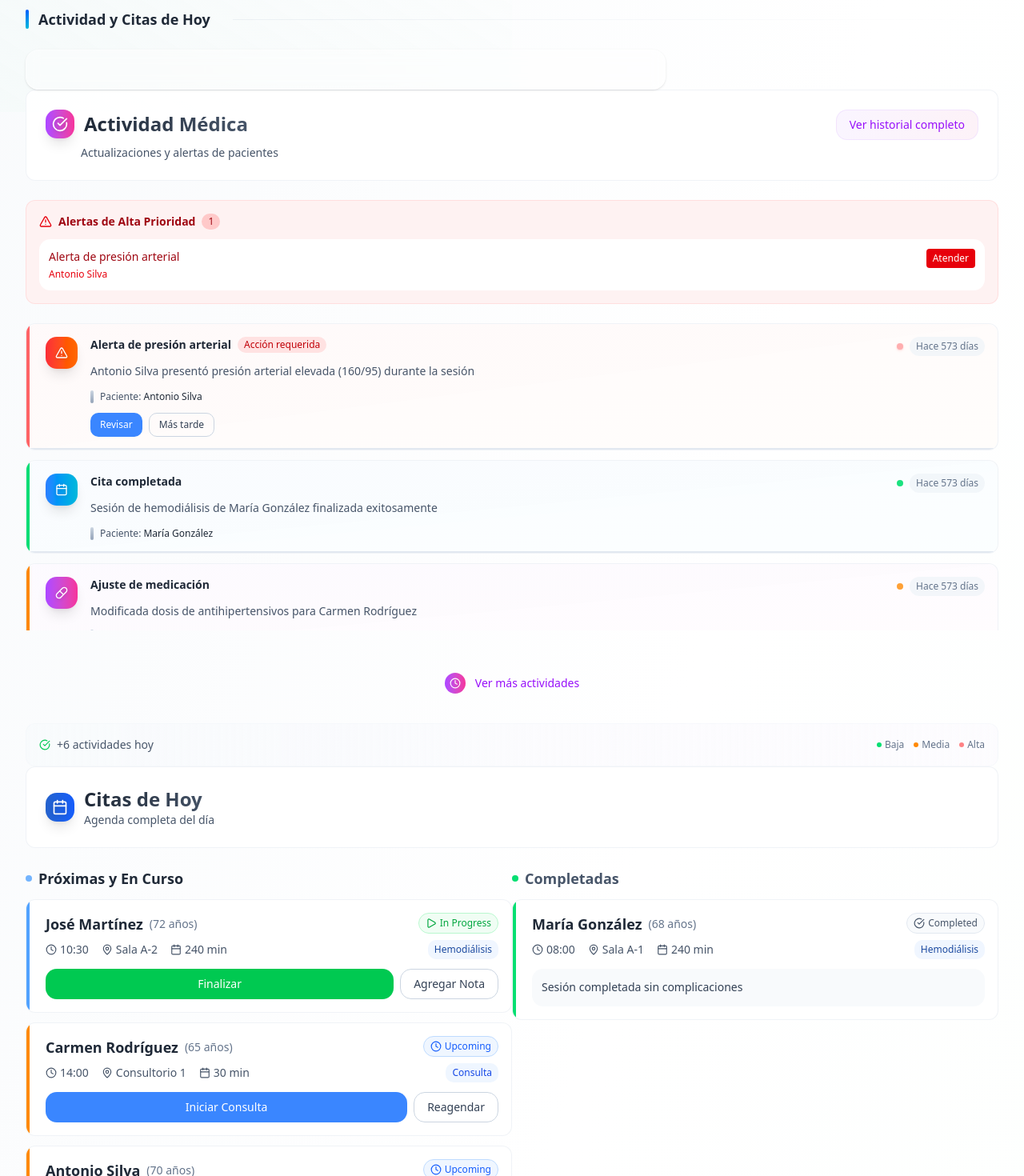
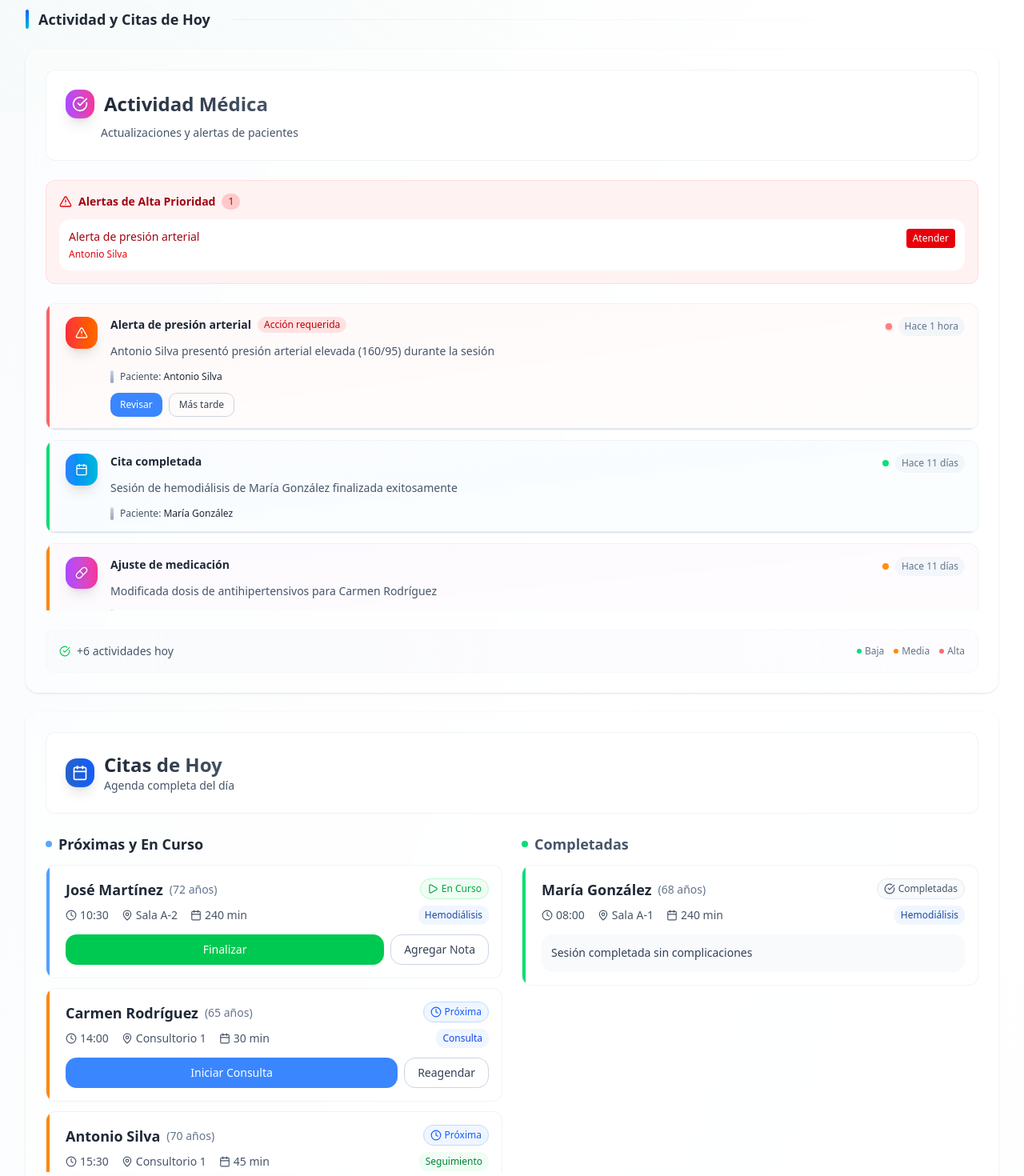
Before and after one commit to Hiddenberg/llmed-clinic, a Next.js app in the folder application/: page /doctor in a window 1280 px wide. Shown: the part 660-2130 px from the top of the page at 80% size. Built offline with nearby package versions, Linux system fonts and the light colour scheme.

Commit message:
fixing the design of the doctor's home page

```diff
--- a/application/src/components/pages/doctor/home/DoctorActivityFeed.tsx
+++ b/application/src/components/pages/doctor/home/DoctorActivityFeed.tsx
@@ -1,12 +1,10 @@
 import {
-   User, AlertTriangle, Pill, FileText, Calendar, Clock, CheckCircle
+   User, AlertTriangle, Pill, FileText, Calendar, CheckCircle
 } from 'lucide-react';
 import { mockDoctorActivities, type DoctorActivity } from '@/data/mockData/doctorData';
 
-function formatTimeAgo (timestamp: string): string {
-   const date = new Date(timestamp);
-   const now = new Date();
-   const diffInHours = Math.floor((now.getTime() - date.getTime()) / (1000 * 60 * 60));
+function formatTimeAgo (): string {
+   const diffInHours = Math.floor(Math.random() * 300);
 
    if (diffInHours < 1) {
       return 'Hace unos minutos';
@@ -131,7 +129,7 @@ function ActivityItemComponent ({
                   <div className="flex flex-shrink-0 items-center gap-2">
                      {getPriorityIndicator(activity.priority)}
                      <span className="bg-gray-100/80 px-2 py-1 rounded-full font-medium text-gray-500 text-xs">
-                        {formatTimeAgo(activity.timestamp)}
+                        {formatTimeAgo()}
                      </span>
                   </div>
                </div>
@@ -190,9 +188,9 @@ export default function DoctorActivityFeed () {
                   </div>
                   <p className="ml-11 text-gray-600 text-sm">Actualizaciones y alertas de pacientes</p>
                </div>
-               <button className="group flex items-center gap-2 bg-gradient-to-r from-purple-50 hover:from-purple-100 to-pink-50 hover:to-pink-100 px-4 py-2 border border-purple-200/50 rounded-lg font-medium text-purple-600 hover:text-purple-700 text-sm transition-all duration-300">
+               {/* <button className="group flex items-center gap-2 bg-gradient-to-r from-purple-50 hover:from-purple-100 to-pink-50 hover:to-pink-100 px-4 py-2 border border-purple-200/50 rounded-lg font-medium text-purple-600 hover:text-purple-700 text-sm transition-all duration-300">
                   Ver historial completo
-               </button>
+               </button> */}
             </div>
          </div>
 
@@ -236,14 +234,14 @@ export default function DoctorActivityFeed () {
          </div>
 
          {/* Load more button */}
-         <div className="pt-4 text-center">
+         {/* <div className="pt-4 text-center">
             <button className="group inline-flex items-center gap-3 hover:bg-gradient-to-r hover:from-purple-50 hover:to-pink-50 hover:shadow-lg px-6 py-3 border hover:border-purple-200/50 border-transparent rounded-xl font-medium text-purple-600 hover:text-purple-700 text-sm transition-all duration-300">
                <div className="bg-gradient-to-r from-purple-500 to-pink-500 p-1.5 rounded-lg group-hover:scale-110 transition-transform duration-300">
                   <Clock size={14} className="text-white" />
                </div>
                <span>Ver más actividades</span>
             </button>
-         </div>
+         </div> */}
 
          {/* Activity stats footer */}
          <div className="bg-gradient-to-r from-gray-50/80 to-purple-50/30 p-4 border border-gray-100/50 rounded-xl">
--- a/application/src/components/pages/doctor/home/DoctorHomePage.tsx
+++ b/application/src/components/pages/doctor/home/DoctorHomePage.tsx
@@ -147,28 +147,20 @@ export default function DoctorHomePage () {
             {/* Main Content Sections */}
             <div className="space-y-8">
                {/* Activity and Appointments Section */}
-               <section>
-                  <div className="flex items-center gap-3 mb-6">
+               <section className='space-y-6'>
+                  <div className="flex items-center gap-3">
                      <div className="bg-gradient-to-b from-blue-600 to-cyan-500 rounded-full w-1 h-6" />
                      <h2 className="font-semibold text-gray-800 text-lg">Actividad y Citas de Hoy</h2>
                      <div className="flex-1 bg-gradient-to-r from-gray-300/30 to-transparent ml-4 h-px" />
                   </div>
 
-                  <div className="gap-8 grid grid-cols-1 xl:grid-cols-3">
-                     {/* Doctor Activity Feed */}
-                     <div className="xl:col-span-2">
-                        <div className="bg-white/40 shadow-sm backdrop-blur-sm p-6 border border-white/50 rounded-2xl" />
-                     </div>
-                     {/* Today's Appointments
-                     <div className="xl:col-span-1">
-                     <div className="bg-white/40 shadow-sm backdrop-blur-sm p-6 border border-white/50 rounded-2xl" />
-                     </div> */}
-                  </div>
 
-                  <div>
+                  <div className="bg-white/40 shadow-sm backdrop-blur-sm p-6 border border-white/50 rounded-2xl" >
                      <DoctorActivityFeed />
                   </div>
-                  <TodayAppointments />
+                  <div className="bg-white/40 shadow-sm backdrop-blur-sm p-6 border border-white/50 rounded-2xl" >
+                     <TodayAppointments />
+                  </div>
                </section>
 
                {/* Patient Evolution Section */}
--- a/application/src/components/pages/doctor/home/PatientEvolutionPanel.tsx
+++ b/application/src/components/pages/doctor/home/PatientEvolutionPanel.tsx
@@ -194,7 +194,7 @@ export default function PatientEvolutionPanel () {
          </div>
 
          {/* Patient Evolution List */}
-         <div className="space-y-4">
+         <div className="space-y-4 max-h-[70dvh] overflow-y-auto">
             {sortedPatients.map((patient, index) => (
                <PatientEvolutionItem key={patient.id} patient={patient} index={index} />
             ))}
--- a/application/src/components/pages/doctor/home/TodayAppointments.tsx
+++ b/application/src/components/pages/doctor/home/TodayAppointments.tsx
@@ -25,6 +25,16 @@ function getStatusColor (status: DoctorAppointment['status']) {
       cancelled: 'text-red-600 bg-red-50 border-red-200'
    };
    return colors[status];
+}
+
+function getStatusText (status: DoctorAppointment['status']) {
+   const texts = {
+      upcoming: 'Próxima',
+      'in-progress': 'En Curso',
+      completed: 'Completadas',
+      cancelled: 'Canceladas'
+   };
+   return texts[status];
 }
 
 function getTypeLabel (type: DoctorAppointment['type']) {
@@ -98,7 +108,7 @@ function AppointmentItem ({
                <div className="flex flex-col items-end gap-2">
                   <div className={`inline-flex items-center gap-1 px-2 py-1 rounded-full text-xs font-medium border ${getStatusColor(appointment.status)}`}>
                      {getStatusIcon(appointment.status)}
-                     <span className="capitalize">{appointment.status.replace('-', ' ')}</span>
+                     <span className="capitalize">{getStatusText(appointment.status)}</span>
                   </div>
 
                   <div className={`inline-flex items-center px-2 py-1 rounded-md text-xs font-medium ${getTypeColor(appointment.type)}`}>
@@ -160,7 +170,7 @@ export default function TodayAppointments () {
             </div>
          </div>
 
-         <div className='grid grid-cols-2'>
+         <div className='gap-6 grid grid-cols-2'>
             {/* Upcoming & In Progress */}
             {upcomingAppointments.length > 0 && (
             <div className="space-y-3">
```
